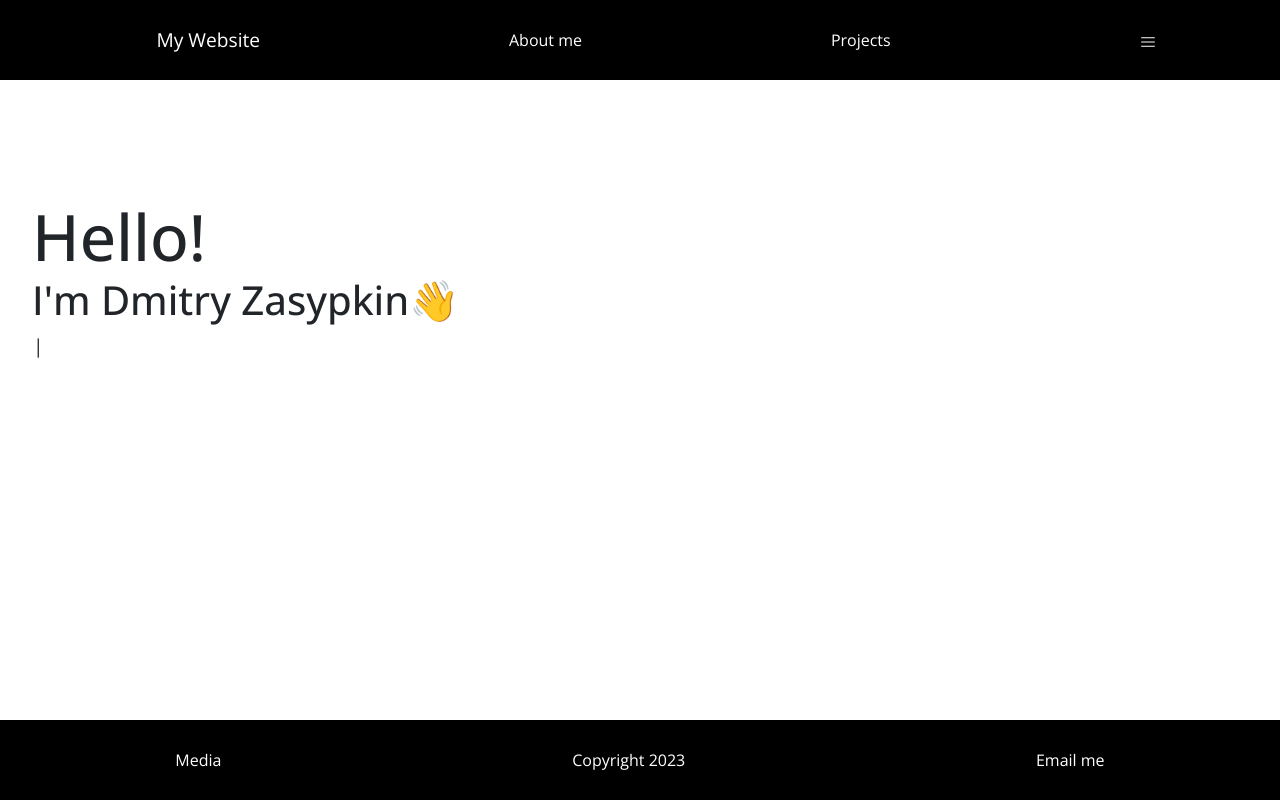
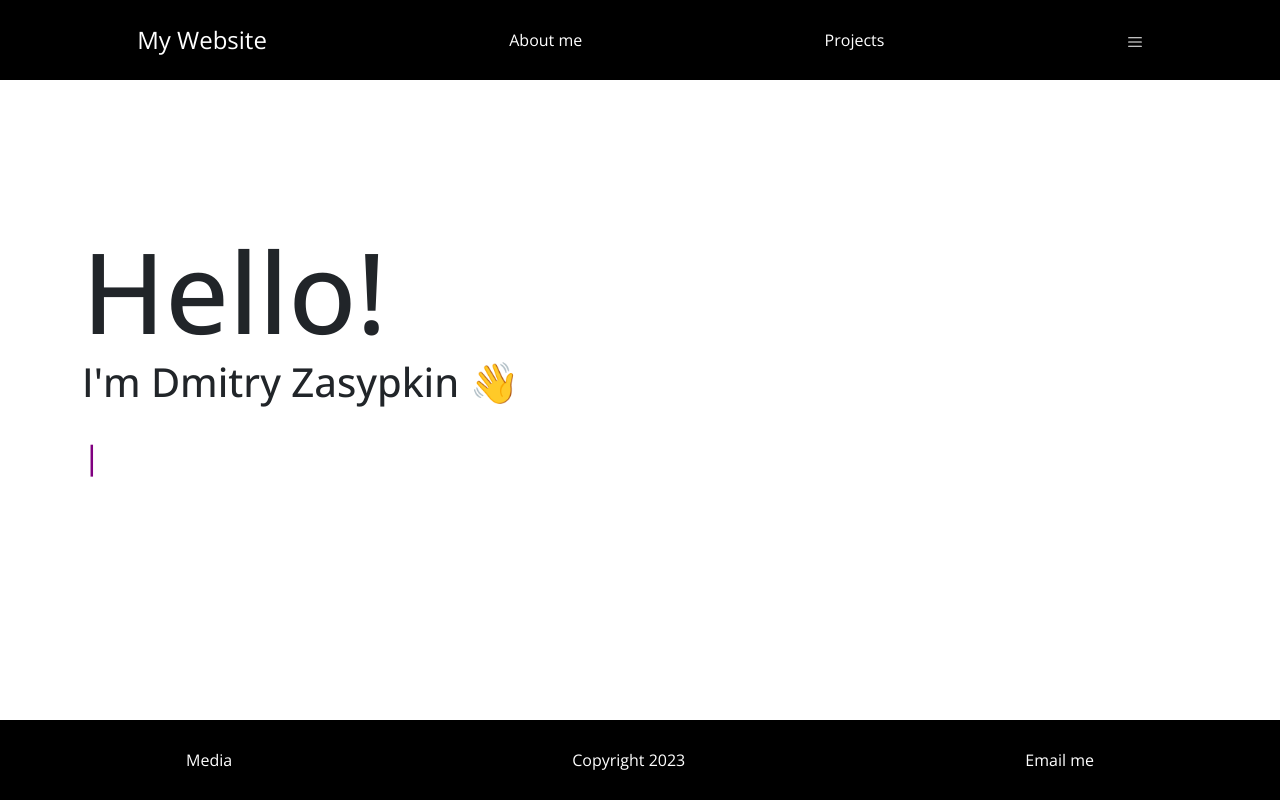
Before and after one commit to Btb82938293/portfolio-website-reactJS, a React (Create React App) app: page / in a window 1280 px wide. Built offline with nearby package versions, Linux system fonts and the light colour scheme.

Commit message:
Adapted for mobile and desktop screen sizes.

```diff
--- a/src/App.css
+++ b/src/App.css
@@ -11,15 +11,20 @@
   font-size: 4rem;
 }
 
+main h1 {
+  font-size: 1.5rem;
+}
+
 
 .nav-bar-items {
   display: flex;
-  justify-content: space-around;
+  justify-content: space-between;
   align-items: center;
-  height: 5em;
+  height: 10vh;
   background-color: black;
   position: sticky;
-  margin: 0;
+  font-size: .8rem;
+  padding: 1em;
 }
 
 .nav-bar-item,
@@ -28,7 +33,7 @@
 }
 
 .logo {
-  font-size: 1.2rem;
+  font-size: 1rem;
 }
 
 .hamburger {
@@ -71,23 +76,37 @@
   transition: .3s;
 }
 
+.logo:hover {
+  border: none;
+}
+
 .hamburger:hover {
   border-bottom: none;
   transform: scale(1.3);
   cursor: pointer;
 }
 
-.type-el {
-  font-size: 1.2rem;
+.container {
+  display: flex;
+  justify-content: center;
+  align-items: center;
+  padding: 1em;
+  margin-top: 8em;
 }
 
 main {
-  height: 50vh;
+  height: fit-content;
   display: flex;
   flex-direction: column;
-  justify-content: center;
-  padding: 2em;
+  align-items: center;
+}
 
+.type-el {
+  font-size: 1.2rem;
+  text-align: left;
+  display: inline-block;
+  margin-top: 1em;
+  color: purple;
 }
 
 .footer {
@@ -96,4 +115,37 @@ main {
   padding: 0;
   margin: 0;
   width: 100%;
+  padding: 1em;
 }
+
+@media(min-width: 400px) {
+  .main-text {
+    font-size: 7rem;
+  }
+  main h1 {
+    font-size: 2.5rem;
+  }
+
+  .type-el {
+    font-size: 2rem;
+  }
+  .container {
+    justify-content: left;
+  }
+
+  main {
+    height: fit-content;
+    display: flex;
+    flex-direction: column;
+    align-items: center;
+  }
+
+  .nav-bar-items {
+    font-size: 1rem;
+    justify-content: space-around;
+  }
+
+  .logo {
+    font-size: 1.5rem;
+  }
+}
--- a/src/components/Home.js
+++ b/src/components/Home.js
@@ -8,9 +8,10 @@ import Type from './Type';
 
 export default function Home() {
   return (
+    <div className="container">
     <main>
-        <h1><span className="main-text">Hello!</span><br></br>I'm Dmitry Zasypkin<span className="icon">👋</span></h1>
-        <div style={{ textAlign: "left" }} className="type-el"><Type /></div>
+        <h1><span className="main-text">Hello!</span><br></br>I'm Dmitry Zasypkin<span className="icon"> 👋</span> <br></br><span className="type-el"><Type /></span></h1>
     </main>
+    </div>
   );
 }
```
